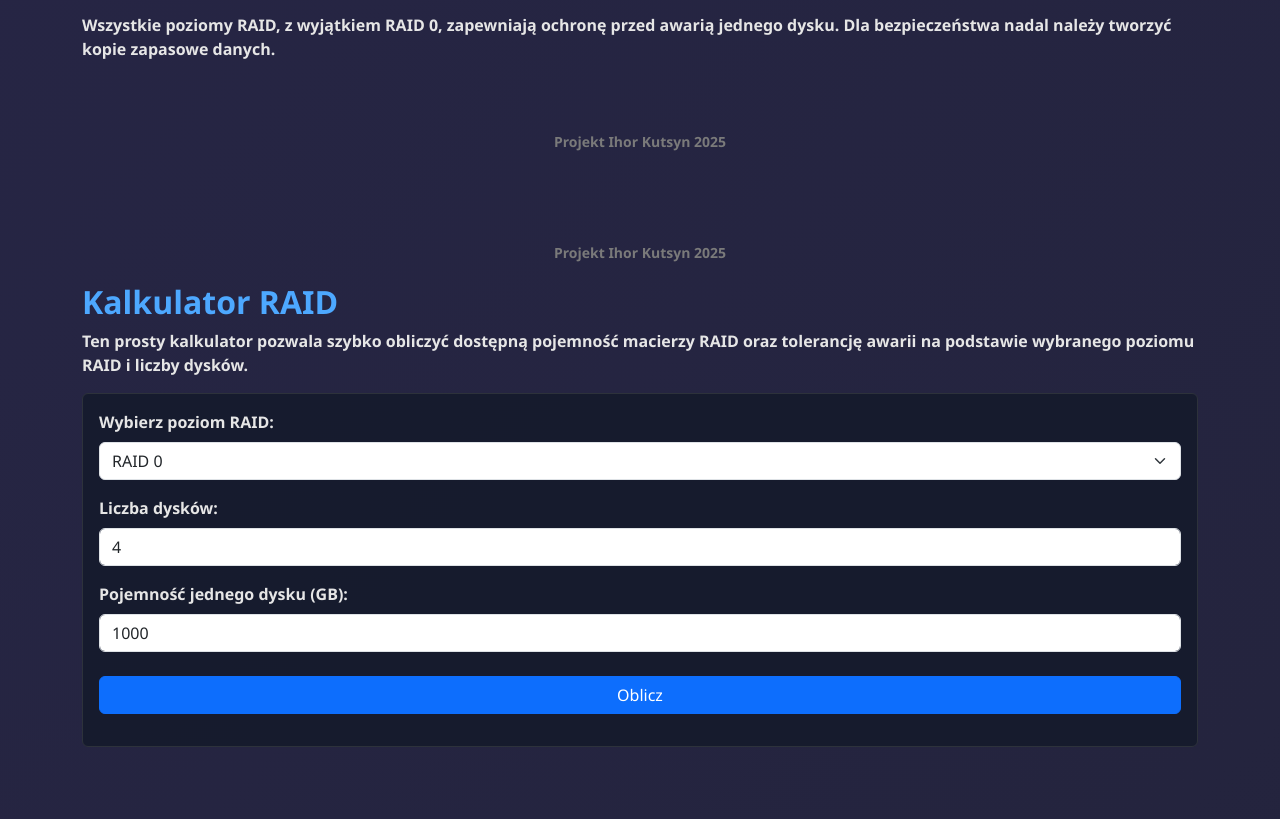
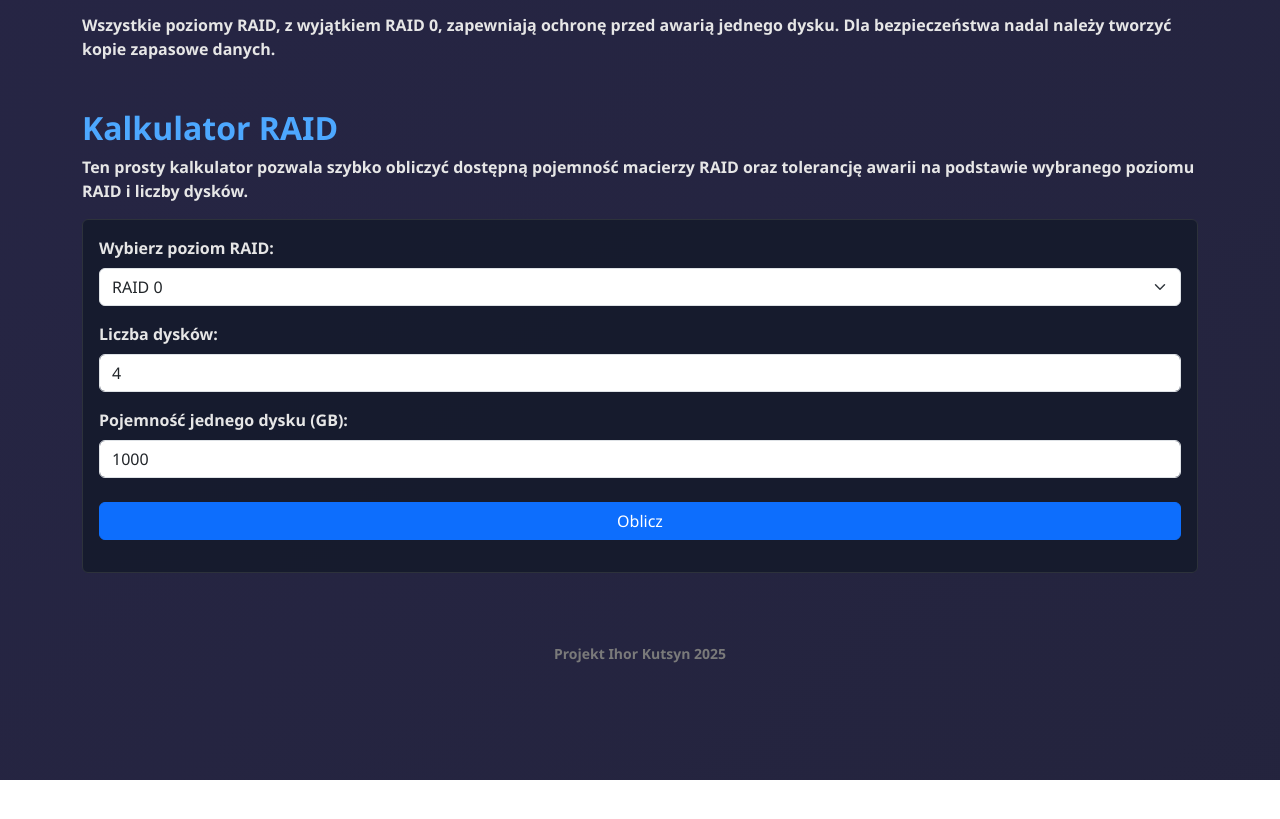
Before and after one commit to msxqaqa21/raidbd, a plain HTML site: page index.html in a window 1280 px wide. Shown: the part 6857-7676 px from the top of the page. After the commit the page ends 7637 px from the top, so only its background shows below. Drawn offline with nearby package versions, Linux system fonts and the light colour scheme.

Commit message:
Update index.html

```diff
--- a/index.html
+++ b/index.html
@@ -260,11 +260,6 @@ RAID 60 łączy striping RAID 0 oraz podwójną parzystość RAID 6. Wymaga co n
     Wszystkie poziomy RAID, z wyjątkiem RAID 0, zapewniają ochronę przed awarią jednego dysku. Dla bezpieczeństwa nadal należy tworzyć kopie zapasowe danych.
   </p>
 </section>
-
-<div class="footer fade-in" data-pl="Projekt Ihor Kutsyn 2025" data-ua="Проєкт Ihor Kutsyn 2025">
-  Projekt Ihor Kutsyn 2025
-</div>
-
 <script>
 document.getElementById("langToggle").addEventListener("click", () => {
     const elements = document.querySelectorAll("[data-pl]");
@@ -299,9 +294,6 @@ if (effective < 0 || isNaN(effective)) effective = 0;
 document.getElementById("result").textContent = effective + " GB";
 }
 </script>
-
-
-<div class="footer fade-in">Projekt Ihor Kutsyn 2025</div>
 
 
 <!-- RAID Calculator Block -->
@@ -377,6 +369,10 @@ document.getElementById("raidResult").innerHTML = `<div class='alert alert-info'
 </div>`;
 });
 </script>
+<div class="footer fade-in" data-pl="Projekt Ihor Kutsyn 2025" data-ua="Проєкт Ihor Kutsyn 2025">
+  Projekt Ihor Kutsyn 2025
+</div>
+
 
 
 </body>
```
